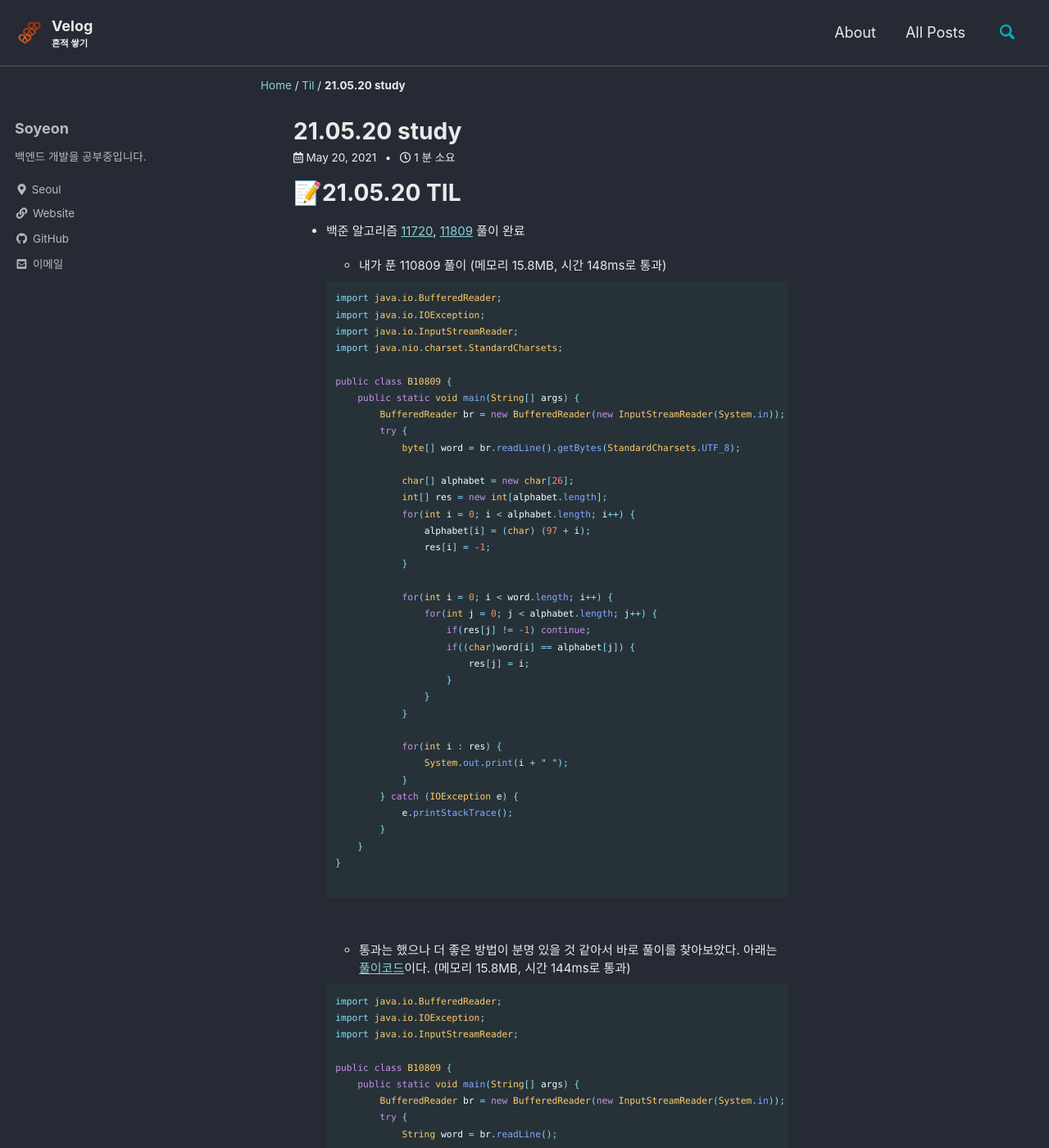
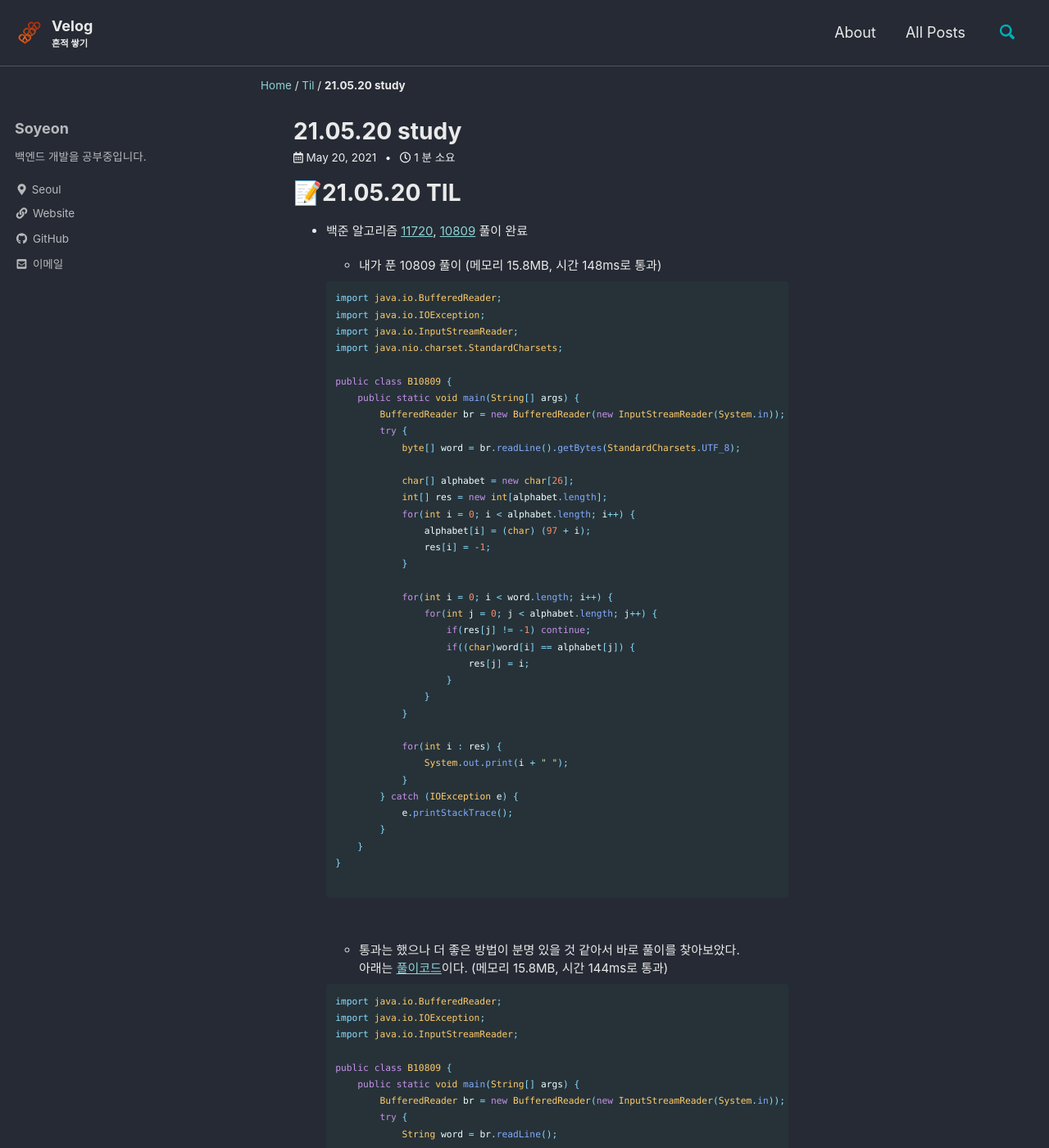
Before and after one commit to liv660/liv660.github.io, a Jekyll site: the page built from _posts/TIL/21.05.study/2021-05-20-210520.md, in a window 1280 px wide and 1400 px high. Shown: the whole window at 82% size. Built offline with Jekyll 4.4.1, drawn with Linux system fonts in a browser that asks for light colours; cached includes are drawn as plain includes.

Commit message:
Update 05.20 TIL

````diff
--- a/_posts/TIL/21.05.study/2021-05-20-210520.md
+++ b/_posts/TIL/21.05.study/2021-05-20-210520.md
@@ -6,9 +6,9 @@ categories:
 ---
 
 # 📝21.05.20 TIL
-+ 백준 알고리즘 [11720](https://www.acmicpc.net/problem/11720), [11809](https://www.acmicpc.net/problem/10809) 풀이 완료
++ 백준 알고리즘 [11720](https://www.acmicpc.net/problem/11720), [10809](https://www.acmicpc.net/problem/10809) 풀이 완료
 
-  + 내가 푼 110809 풀이 (메모리 15.8MB, 시간 148ms로 통과)<br />
+  + 내가 푼 10809 풀이 (메모리 15.8MB, 시간 148ms로 통과)<br />
 
   ```java
   import java.io.BufferedReader;
@@ -50,7 +50,7 @@ categories:
   ```
 <br />
 
-  + 통과는 했으나 더 좋은 방법이 분명 있을 것 같아서 바로 풀이를 찾아보았다. 아래는 [풀이코드](https://st-lab.tistory.com/62)이다. (메모리 15.8MB, 시간 144ms로 통과)<br />
+  + 통과는 했으나 더 좋은 방법이 분명 있을 것 같아서 바로 풀이를 찾아보았다.<br /> 아래는 [풀이코드](https://st-lab.tistory.com/62)이다. (메모리 15.8MB, 시간 144ms로 통과)<br />
 
   ```java
   import java.io.BufferedReader;
@@ -83,4 +83,4 @@ categories:
   ```
 <br />
 
- + 원래 내 코드와 비교해보니 풀이 코드는 입력을 String으로 받아서 charAt을 사용했다. 그리고 charAt으로 꺼낸 요소를 'a'로 빼줬을 때의 값을 인덱스로 사용하였다. (만약 요소가 a 였으면 인덱스 값은 0이 된다.)
+  + 원래 내 코드와 비교해보니 풀이 코드는 입력을 String으로 받아서 charAt을 사용했다. 그리고 charAt으로 꺼낸 요소를 'a'로 빼줬을 때의 값을 인덱스로 사용하였다. (만약 요소가 a 였으면 인덱스 값은 0이 된다.)
````
